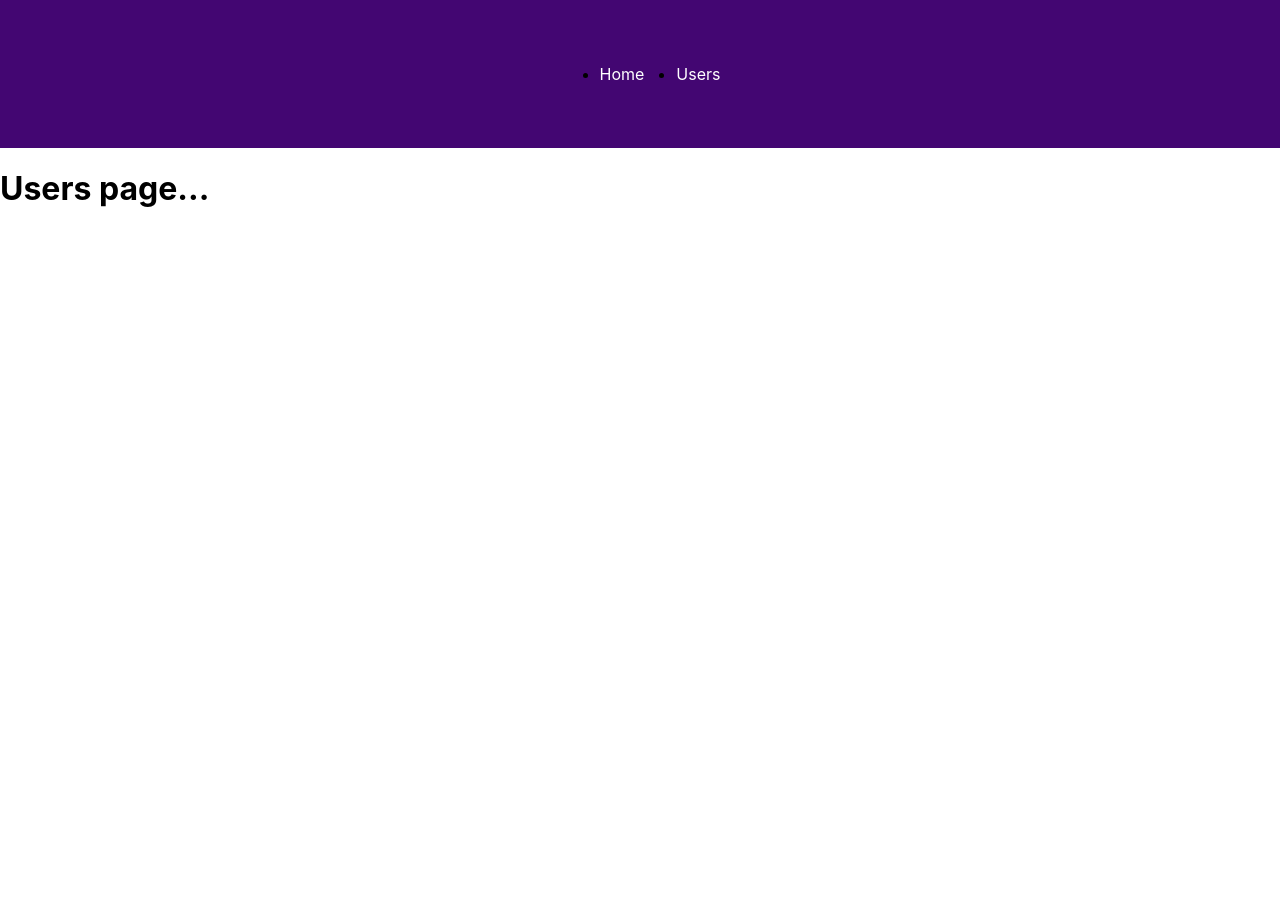
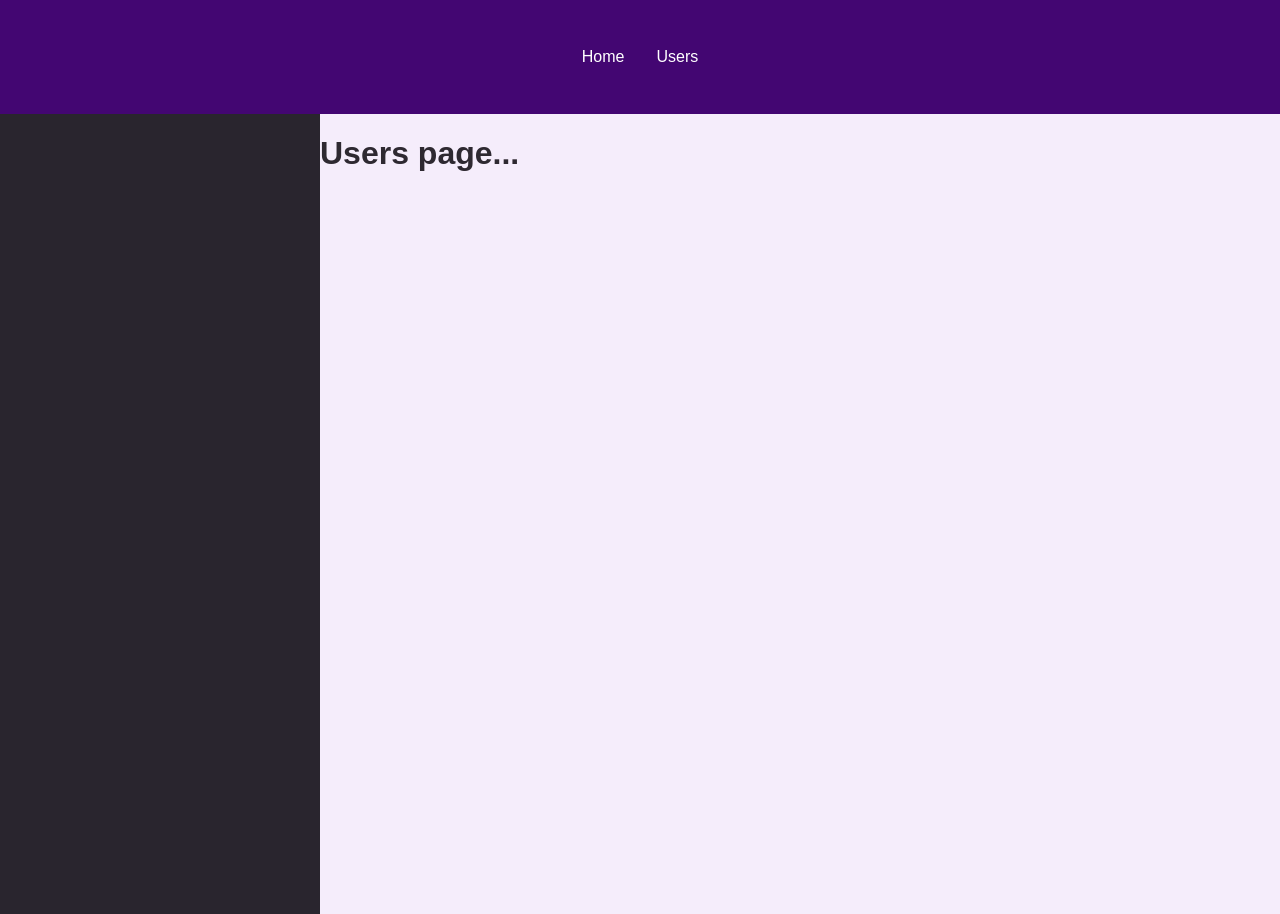
Before and after one commit to azoom-l-x-duy/nextjs-13-prototype, a Next.js app: page /users in a window 1280 px wide. Before the commit the page ends 800 px from the top, so only its background shows below. Built offline with nearby package versions, Linux system fonts and the light colour scheme.

Commit message:
:crayon: Add layout sidebar

```diff
--- a/app/globals.css
+++ b/app/globals.css
@@ -1,9 +1,11 @@
-html,
+html {
+  font-family: sans-serif;
+}
+
 body {
-  padding: 0;
   margin: 0;
-  font-family: -apple-system, BlinkMacSystemFont, Segoe UI, Roboto, Oxygen,
-    Ubuntu, Cantarell, Fira Sans, Droid Sans, Helvetica Neue, sans-serif;
+  background-color: #f5edfb;
+  color: #2e2931;
 }
 
 a {
@@ -15,6 +17,16 @@ a {
   box-sizing: border-box;
 }
 
+* {
+  box-sizing: border-box;
+}
+
+ul {
+  list-style: none;
+  padding: 0;
+  margin: 0;
+}
+
 @media (prefers-color-scheme: dark) {
   html {
     color-scheme: dark;
--- a/app/users/layout.js
+++ b/app/users/layout.js
@@ -1,9 +1,10 @@
 import UserList from '../../components/users/UserList';
+import classes from './layout.module.css';
 
 function UsersLayout({ children }) {
   return (
-    <div>
-      <aside>
+    <div className={classes.layout}>
+      <aside className={classes.sidebar}>
         <UserList users={[]} />
       </aside>
       {children}
--- /dev/null
+++ b/app/users/layout.module.css
@@ -0,0 +1,30 @@
+.layout {
+  display: grid;
+  grid-template-columns: 25% 75%;
+}
+
+.sidebar {
+  height: 100vh;
+  padding: 0 2rem;
+  background-color: #29252e;
+}
+
+.sidebar ul {
+  display: flex;
+  flex-direction: column;
+}
+
+.sidebar li {
+  padding: 1rem;
+  border-bottom: 2px solid #46404c;
+  color: white;
+}
+
+.sidebar a {
+  color: #cda7fa;
+  text-decoration: none;
+}
+
+.sidebar a:hover {
+  color: #b47df7;
+}
```
